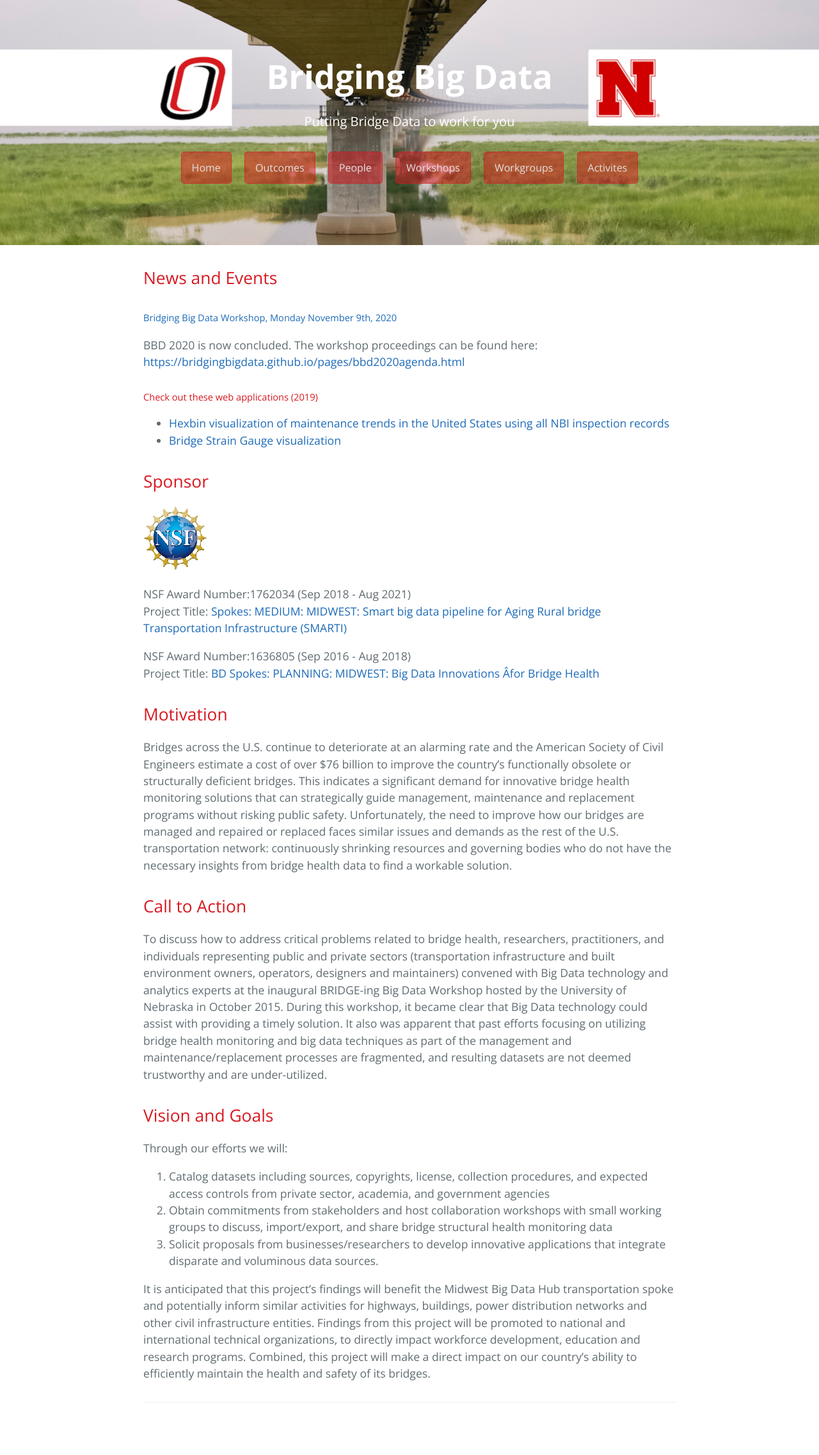
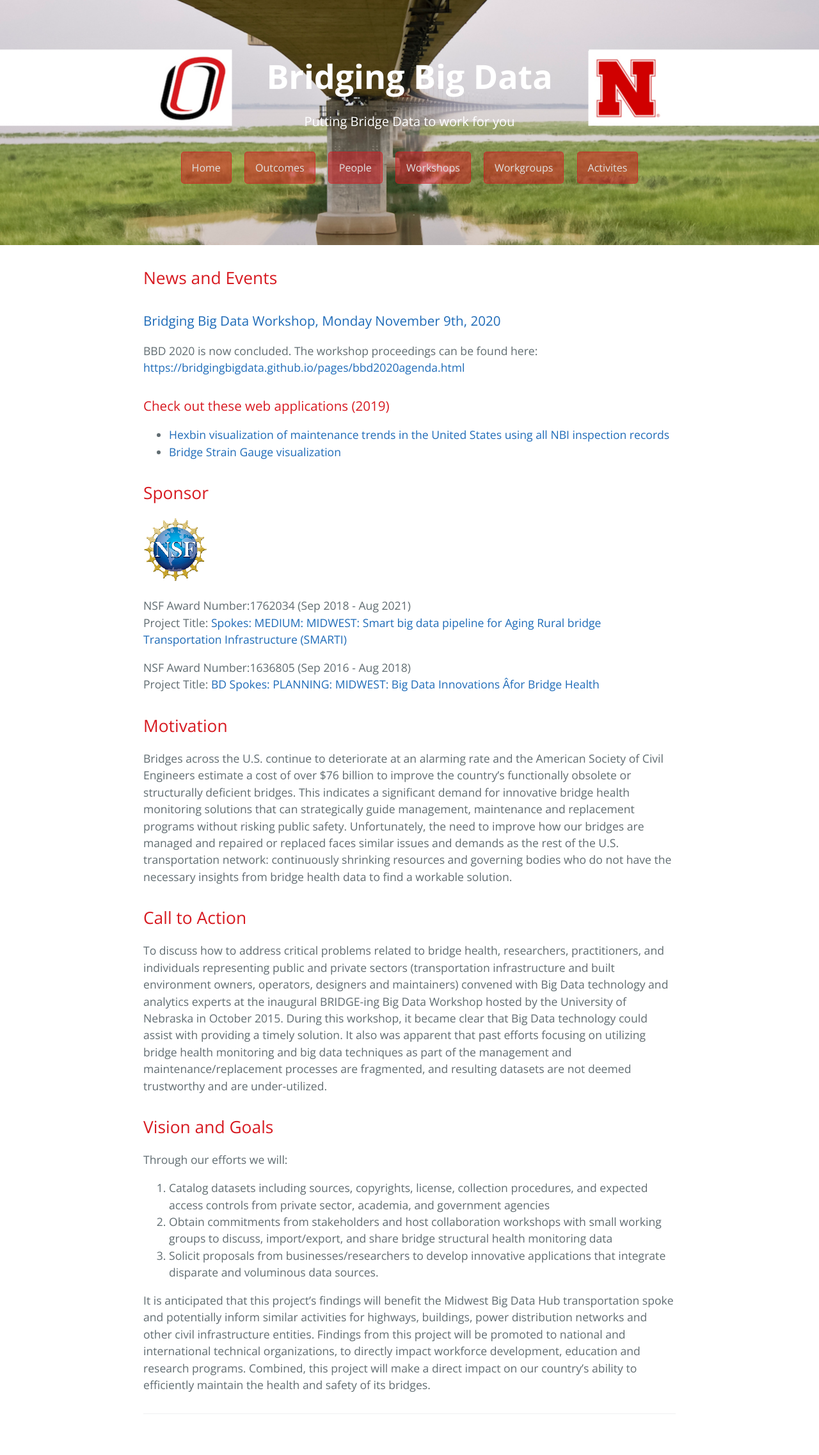
Before and after one commit to BridgingBigData/BridgingBigData.github.io, a Jekyll site: the page built from index.md, in a window 1280 px wide. Shown: the whole page at 64% size. Built offline with Jekyll 4.4.1, drawn with Linux system fonts in a browser that asks for light colours.

Commit message:
format changes

```diff
--- a/index.md
+++ b/index.md
@@ -6,10 +6,10 @@
 
 ## News and Events
 
-##### [Bridging Big Data Workshop, Monday November 9th, 2020](https://bridgingbigdata.github.io/pages/bbd2020.html)
+### [Bridging Big Data Workshop, Monday November 9th, 2020](https://bridgingbigdata.github.io/pages/bbd2020.html)
 BBD 2020 is now concluded. The workshop proceedings can be found here: [https://bridgingbigdata.github.io/pages/bbd2020agenda.html](https://bridgingbigdata.github.io/pages/bbd2020agenda.html)
 
-##### Check out these web applications (2019)
+### Check out these web applications (2019)
 - [Hexbin visualization of maintenance trends in the United States using all NBI inspection records](https://ricksteam.github.io/stateVisualization/Grid.html)
 - [Bridge Strain Gauge visualization](https://bit.ly/bridgestrain)
 
```
Also changed, not shown: pages/workshops.md (+1 -1 lines).
